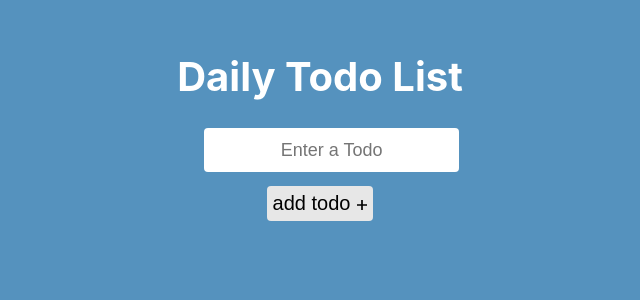
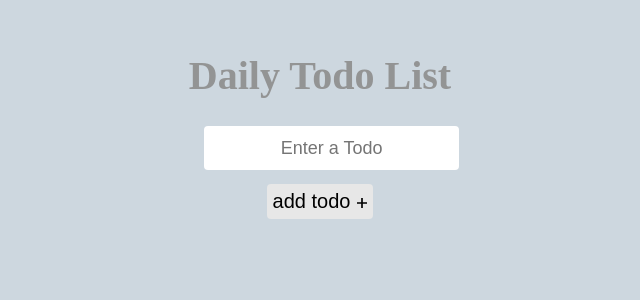
Before and after one commit to charlierdm/Daily-Todo-React, a React (Create React App) app: page / in a window 1280 px wide. Shown: the top 300 px of the page, without its empty margins (320-960 px from the left). Built offline with nearby package versions, Linux system fonts and the light colour scheme.

Commit message:
css edited and readme gif updated

```diff
--- a/src/App.css
+++ b/src/App.css
@@ -7,8 +7,9 @@
 }
 
 h1 {
-  font-weight: bold;
+  font-weight:bolder;
   font-size: 5vh;
+  color: #8e8e8eee;
 }
 
 input {
@@ -17,6 +18,7 @@ input {
   border: none;
   padding: 5%;
   font-size: 18px;
+  color: #717171;
   transition: transform 0.3s;
 }
 
@@ -28,7 +30,7 @@ input:hover {
   text-align: center;
   border-radius: 4px;
   margin-top: 1em;
-  background-color: #91bdceee;
+  background-color: #abafb0ee;
   opacity: 90%;
 }
 
--- a/src/App.js
+++ b/src/App.js
@@ -32,19 +32,21 @@ export const App = () => {
     setTodoItem("");
   };
 
+  const filterList = (id) => todoList.filter((todo) => todo.id !== id);
+
   const handleDeleteItem = (id) => {
-    const newFilteredArray = todoList.filter((todo) => todo.id !== id);
-    setTodoList(newFilteredArray);
+    const FilteredArray = filterList(id);
+    setTodoList(FilteredArray);
   };
 
   const handleEditItem = (id) => {
     if (editItem) return;
-    const newFilteredArray = todoList.filter((todo) => todo.id !== id);
+    const FilteredArray = filterList(id);
     const selectItem = todoList.find((item) => item.id === id);
 
     setEditItem(true);
     setTodoItem(selectItem.item);
-    setTodoList(newFilteredArray);
+    setTodoList(FilteredArray);
   };
 
   const handleSetCheck = (id) => {
--- a/src/index.css
+++ b/src/index.css
@@ -1,11 +1,9 @@
 body {
   margin: 0;
-  font-family: "ArialRounded", -apple-system, BlinkMacSystemFont, "Segoe UI",
-    Roboto, Helvetica, Arial, sans-serif, "Apple Color Emoji", "Segoe UI Emoji",
-    "Segoe UI Symbol";
+  font-family: -webkit-pictograph;
   -webkit-font-smoothing: antialiased;
   -moz-osx-font-smoothing: grayscale;
-  background-color: rgb(85, 146, 190);
+  background-color: rgb(205 215 223);
   color: white;
 }
 
```
Also changed, not shown: 1 other file (tests, documents, lock files or other folders).
